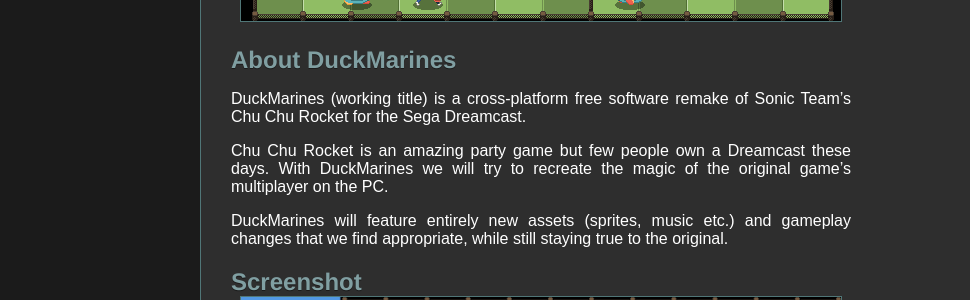
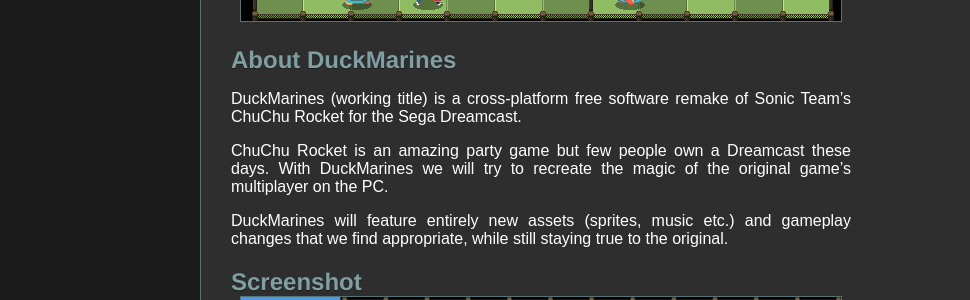
Before and after one commit to TangramGames/tangramgames.github.io, a Jekyll site: the page built from games/duckmarines/index.md, in a window 1280 px wide. Shown: the part 709-1009 px from the top of the page, without its empty margins (0-970 px from the left). Built offline with Jekyll 4.4.1, drawn with Linux system fonts in a browser that asks for light colours; some web fonts are replaced.

Commit message:
Changed Chu Chu to ChuChu on DuckMarines page

```diff
--- a/games/duckmarines/index.md
+++ b/games/duckmarines/index.md
@@ -6,9 +6,9 @@
   - images/teaser.png
 ---
 ## About DuckMarines ##
-DuckMarines (working title) is a cross-platform free software remake of Sonic Team's Chu Chu Rocket for the Sega Dreamcast.
+DuckMarines (working title) is a cross-platform free software remake of Sonic Team's ChuChu Rocket for the Sega Dreamcast.
 
-Chu Chu Rocket is an amazing party game but few people own a Dreamcast these days. With DuckMarines we will try to recreate the magic of the original game's multiplayer on the PC.
+ChuChu Rocket is an amazing party game but few people own a Dreamcast these days. With DuckMarines we will try to recreate the magic of the original game's multiplayer on the PC.
 
 DuckMarines will feature entirely new assets (sprites, music etc.) and gameplay changes that we find appropriate, while still staying true to the original.
 
```
